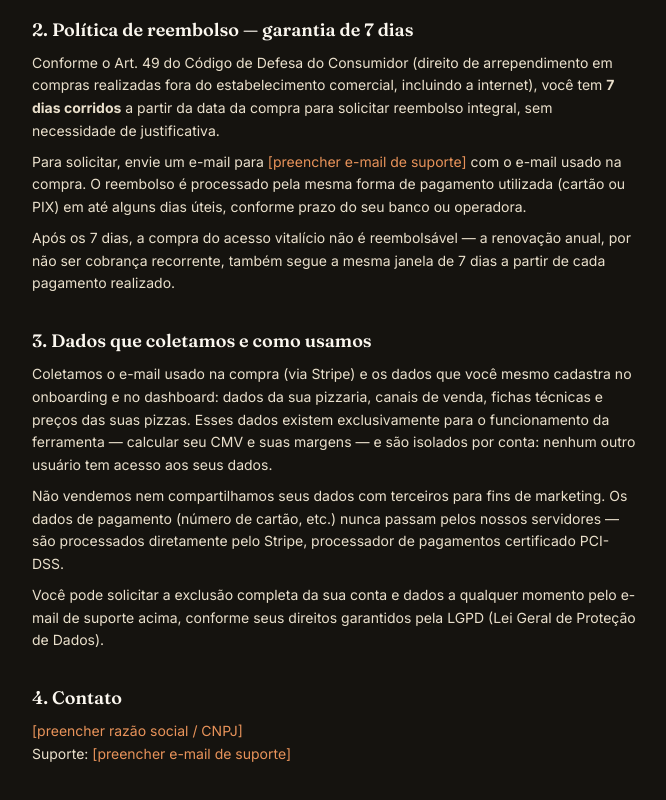
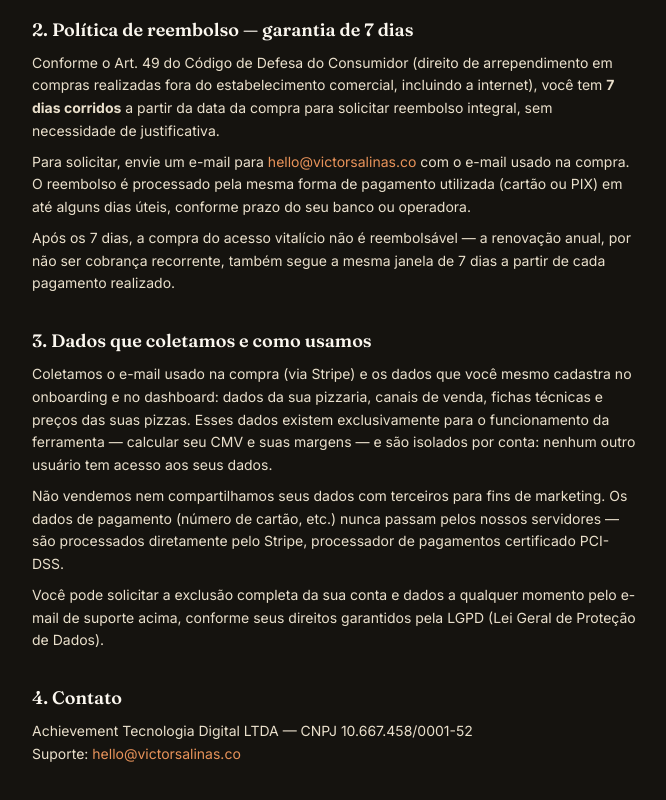
Before and after one commit to vsalinas25/pizza-lucrativa, a Next.js app: page /termos in a window 1280 px wide. Shown: the part 472-1272 px from the top of the page, without its empty margins (304-970 px from the left). Built offline with nearby package versions, Linux system fonts and the light colour scheme.

Commit message:
Fill in support email and razão social/CNPJ on terms page

```diff
--- a/app/termos/page.tsx
+++ b/app/termos/page.tsx
@@ -48,7 +48,7 @@ export default function TermosPage() {
           </p>
           <p className="mt-2">
             Para solicitar, envie um e-mail para{" "}
-            <span className="text-brasa-400">[preencher e-mail de suporte]</span> com o e-mail
+            <span className="text-brasa-400">hello@victorsalinas.co</span> com o e-mail
             usado na compra. O reembolso é processado pela mesma forma de pagamento utilizada
             (cartão ou PIX) em até alguns dias úteis, conforme prazo do seu banco ou operadora.
           </p>
@@ -85,9 +85,9 @@ export default function TermosPage() {
         <section>
           <h2 className="font-display text-lg font-semibold text-trigo-50 mb-2">4. Contato</h2>
           <p>
-            <span className="text-brasa-400">[preencher razão social / CNPJ]</span>
+            Achievement Tecnologia Digital LTDA — CNPJ 10.667.458/0001-52
             <br />
-            Suporte: <span className="text-brasa-400">[preencher e-mail de suporte]</span>
+            Suporte: <span className="text-brasa-400">hello@victorsalinas.co</span>
           </p>
         </section>
       </div>
```
